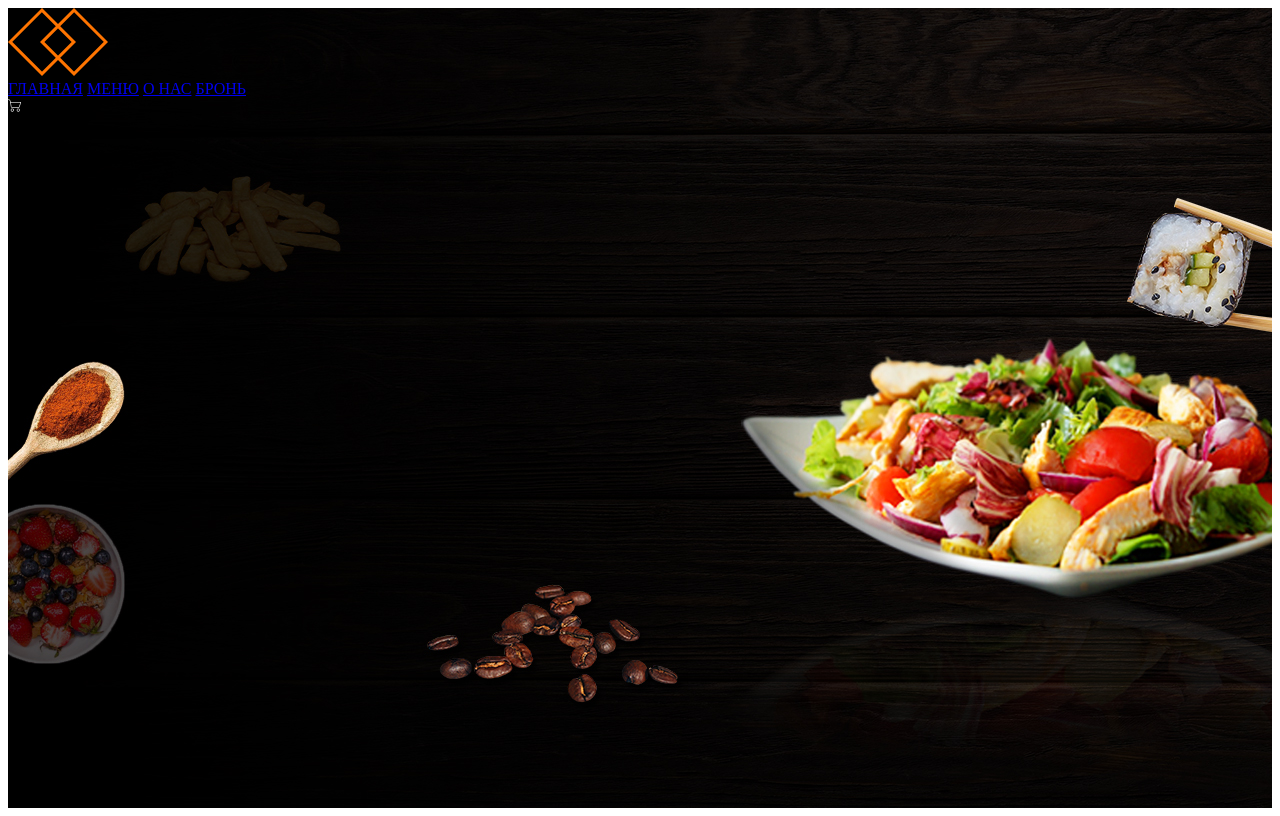
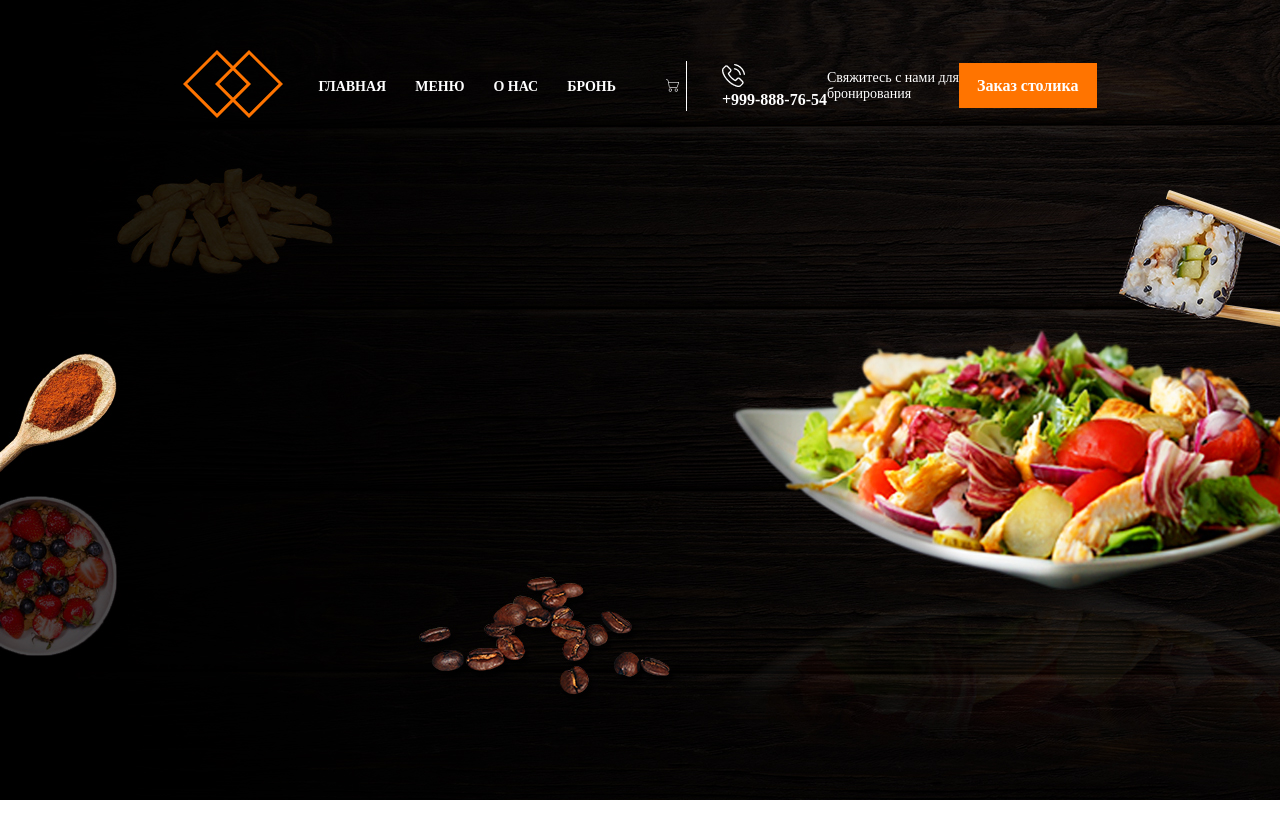
Before and after one commit to BlackMaN314/restoran, a plain HTML site: page index.html in a window 1280 px wide. Drawn offline with Linux system fonts and the light colour scheme.

```diff
--- a/index.html
+++ b/index.html
@@ -4,25 +4,42 @@
     <meta charset="UTF-8">
     <meta name="viewport" content="width=device-width, initial-scale=1.0">
     <link rel="stylesheet" href="style.css">
+    <link rel="preconnect" href="https://fonts.googleapis.com">
+    <link rel="preconnect" href="https://fonts.gstatic.com" crossorigin>
+    <link href="https://fonts.googleapis.com/css2?family=Open+Sans:ital,wght@0,300..800;1,300..800&display=swap" rel="stylesheet">
     <title>Ресторан</title>
 </head>
 <body>
-<div class ='header'>
-        <div class='conteiner'>
-            <div class = 'header-line'>
-                <div class='header-logo' >
-                    <img src="logo.png" alt="">
+<div class='header'>
+    <div class='container'>
+        <div class='headerLine'>
+            <div class='headerLogo'>
+                <img src="logo.png" alt="">
             </div>
-            <div class="nav">
-                <a href="@">ГЛАВНАЯ</a>
-                <a href="@">МЕНЮ</a>
-                <a href="@">О НАС</a>
-                <a href="@">БРОНЬ</a>
+            <div class='nav'>
+                <a class='nav-item' href="@">ГЛАВНАЯ</a>
+                <a class='nav-item' href="@">МЕНЮ</a>
+                <a class='nav-item' href="@">О НАС</a>
+                <a class='nav-item' href="@">БРОНЬ</a>
             </div>
-            <div class="cart">
+            <div class='cart'>
                 <a href="#">
-                    <img src="cart.png" alt="">
+                    <img class='cart-img' src="cart.png" alt="">
                 </a>
+            </div>
+            <div class='phone'>
+                <div class='phone-holder'>
+                    <div class='phone-img'>
+                        <img src="phone.png" alt="">
+                    <div class='number'><a class='num' href='#'>+999-888-76-54</a></div>
+                </div>
+                    <div class='phone-text'>
+                        Свяжитесь с нами для <br> бронирования
+                    </div>
+                    <div class='btn'>
+                        <a class='button' href='#'>Заказ столика</a>
+                    </div>
+                </div>
             </div>
         </div>
     </div>
--- a/style.css
+++ b/style.css
@@ -1,7 +1,74 @@
+body {
+    margin: 0px;
+.open-sans-<uniquifier> {
+  font-family: "Open Sans", sans-serif;
+  font-optical-sizing: auto;
+  font-weight: <weight>;
+  font-style: normal;
+  font-variation-settings:
+"wdth" 100;
+  }
+}
 .container {
     margin: 0px 166px;
 }
+
 .header {
     background-image: url(hero\ image.png);
     height: 100vh;
+    background-repeat: no-repeat;
+    background-size: cover;
 }
+
+.headerLine {
+    padding-top: 50px;
+    display: flex;
+    align-items: center;
+    justify-content: space-around;
+}
+.nav-item{
+    color: #fff;
+    text-decoration: none;
+    font-weight: 700;
+    font-size: 14px;
+
+    margin-right: 25px;
+
+    transition: color 0.3 linear;
+}
+.nav-item:hover {
+    color: red;
+}
+.cart {
+    position: relative;
+    border-right: 1px solid #FFFFFF;
+    padding-right: 10px;
+    height: 50px;
+}
+.cart-img {
+    position: absolute;
+    top: 18px;
+    right: 7px;
+}
+.num {
+    color: #fff;
+    text-decoration: none;
+    font-weight: 700;
+}
+
+.phone-text {
+    font-size: 14px;
+    font-weight: 400;
+    color: #fff;
+}
+.phone-holder {
+    display: flex;
+    align-items: center;
+}
+.button {
+    background-color: #FF7400;
+    text-decoration: none;
+    padding: 14px 18px;
+    font-weight: 700;
+    color: #fff
+}
```
Also changed, not shown: phone.png (added).
